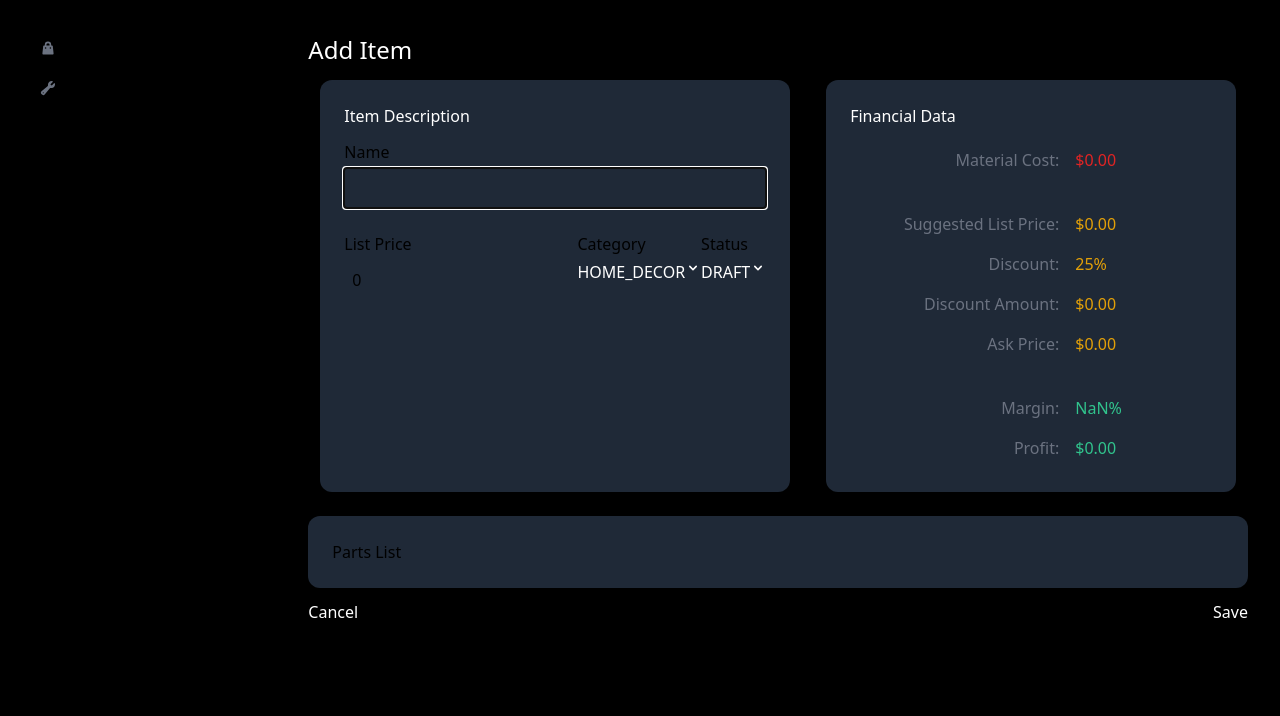
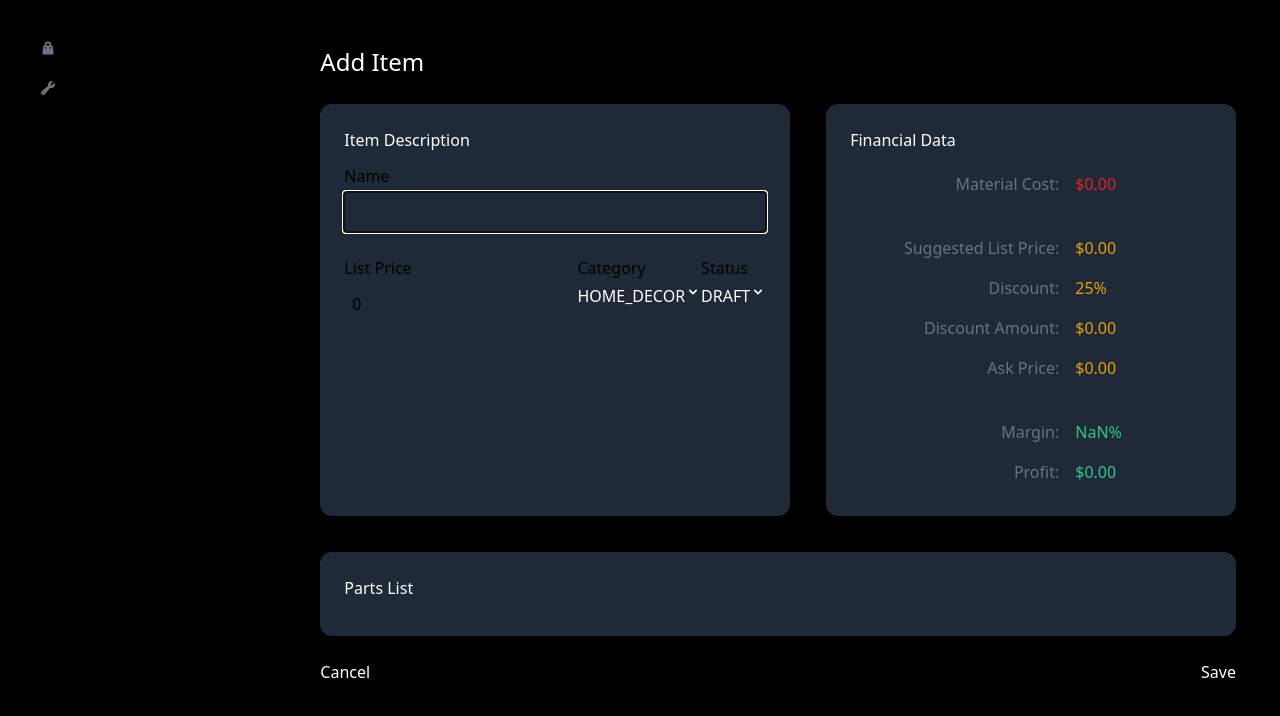
Before and after one commit to gtbaron/ims-ui, a React (Vite) app: page /item-details in a window 1280 px wide. Shown: the top 716 px of the page. Built offline with nearby package versions, Linux system fonts and the light colour scheme.

Commit message:
corrected styling and added item parts list component

```diff
--- a/src/components/items/ItemDescription.tsx
+++ b/src/components/items/ItemDescription.tsx
@@ -54,7 +54,7 @@ export const ItemDescription: React.FC<ItemDescriptionProps> = (props: ItemDescr
                     </div>
                     <Dropdown id={'itemCategory'} label={item.itemCategory} size={'sm'}>
                         {Object.values(ItemCategory).map((category) => (
-                            <DropdownItem value={item.itemCategory} key={category} onClick={() => updateItemValue(category, 'itemCategory')} >{category}</DropdownItem>
+                            <DropdownItem value={item.itemCategory} key={category} onClick={() => props.handleItemValueChanged(category, 'itemCategory')} >{category}</DropdownItem>
                         ))}
                     </Dropdown>
                 </div>
@@ -64,7 +64,7 @@ export const ItemDescription: React.FC<ItemDescriptionProps> = (props: ItemDescr
                     </div>
                     <Dropdown id={'itemStatus'} label={item.itemStatus} size={'sm'}>
                         {Object.values(ItemStatus).map((status) => (
-                            <DropdownItem value={item.itemCategory} key={status} onClick={() => updateItemValue(status, 'itemStatus')} >{status}</DropdownItem>
+                            <DropdownItem value={item.itemCategory} key={status} onClick={() => props.handleItemValueChanged(status, 'itemStatus')} >{status}</DropdownItem>
                         ))}
                     </Dropdown>
                 </div>
--- a/src/components/items/ItemDetailsPage.tsx
+++ b/src/components/items/ItemDetailsPage.tsx
@@ -7,6 +7,7 @@ import {useNavigate} from "react-router-dom";
 import {Button} from "flowbite-react";
 import {ItemFinancials} from "@/components/items/ItemFinancials";
 import {ItemDescription} from "@/components/items/ItemDescription";
+import {ItemPartsList} from "@/components/items/ItemPartsList";
 
 export const ItemDetailsPage: React.FC = () => {
     const stateItem: Item = useAppSelector((state) => state.items.selectedItem);
@@ -32,17 +33,17 @@ export const ItemDetailsPage: React.FC = () => {
 
     return (
         <div>
-            <div>
+            <div className={'m-3'}>
                 <h1 className='text-white'>{item.id ? item.name : 'Add Item'}</h1>
             </div>
             <div className={'mb-3 flex flex-row gap-3'}>
                 <ItemDescription item={item} handleItemValueChanged={updateItemValue} />
                 <ItemFinancials item={item} />
             </div>
-            <div className={'bg-gray-800 rounded-xl space-y-6 text-left p-6 mb-3 w-full'}>
-                Parts List
+            <div className={'mb-3 flex flex-row gap-3'}>
+                <ItemPartsList />
             </div>
-            <div className="flex flex-row justify-between">
+            <div className={'flex flex-row justify-between m-3'}>
                 <Button color={'gray'} size={'sm'} onClick={() => navigate(-1)}>Cancel</Button>
                 <Button color={'green'} size={'sm'} className="btn btn-primary" onClick={handleAddUpdateItem}>Save</Button>
             </div>
--- /dev/null
+++ b/src/components/items/ItemPartsList.tsx
@@ -0,0 +1,11 @@
+import React from "react";
+
+export const ItemPartsList: React.FC = () => {
+    return (
+        <div className={'bg-gray-800 rounded-xl space-y-6 text-left p-6 m-3 w-full'}>
+            <div className="text-white text-left mb-3">
+                <h2>Parts List</h2>
+            </div>
+        </div>
+    )
+}
```
